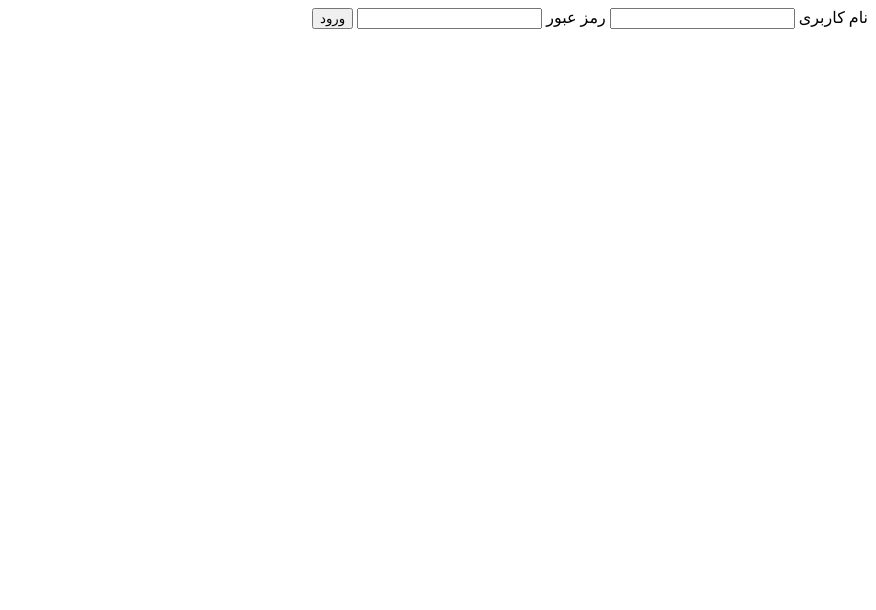
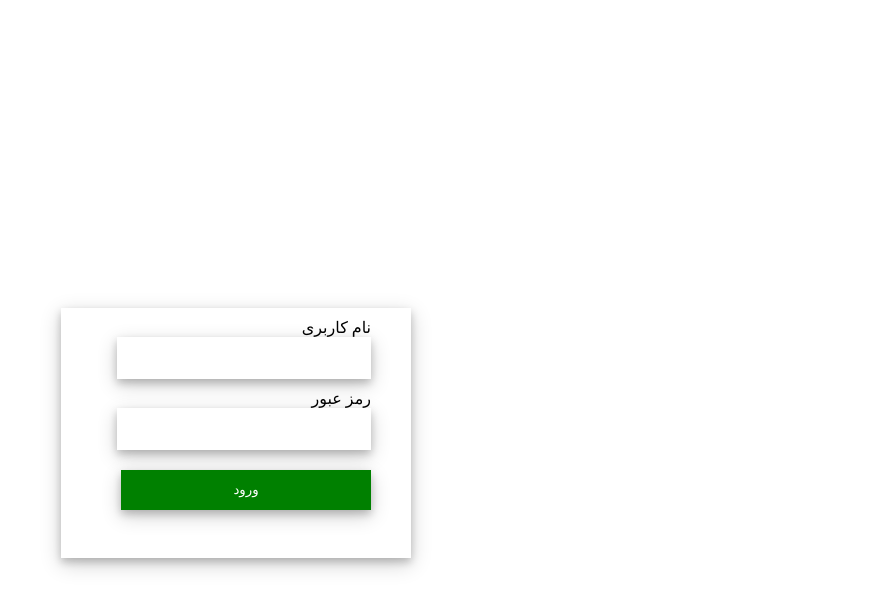
Before and after one commit to farshiddarvishi78/Login, a plain HTML site: page Index.html in a window 1280 px wide. Shown: the whole page, without its empty margins (404-1280 px from the left). Drawn offline with nearby package versions, Linux system fonts and the light colour scheme; a web font is replaced by a local one.

Commit message:
login-second-edition

```diff
--- a/Index.html
+++ b/Index.html
@@ -5,18 +5,20 @@
     <meta name="viewport" content="width=device-width, initial-scale=1.0">
     <title>Document</title>
     <link rel="stylesheet" href="style.css">
+    <script src="https://ajax.googleapis.com/ajax/libs/jquery/3.7.1/jquery.min.js"></script>
 </head>
 <body>
     <main>
 
         <form action="">
-            <label for="username">نام کاربری</label>
-            <input type="text" name="username" id="username">
+            <label for="username" class="input">نام کاربری</label>
+            <input type="text" class="input" name="username" id="username">
             <label for="password">رمز عبور</label>
-            <input type="password" name="password" id="username">
-            <input type="submit" value="ورود" >
+            <input type="password" class="password" name="password" id="password">
+            <input type="submit" class="submit" value="ورود" >
         </form>
 
+        <script src="assets/main.js"></script>
     </main>
 </body>
 </html>
--- /dev/null
+++ b/assets/main.js
@@ -0,0 +1,17 @@
+jQuery(document).ready(function(){
+
+    // let user_name = jQuery('#username');
+    // user_name.hide();
+
+    // let username = jQuery('label.input');
+    // username.hide();
+
+    // jQuery('input.submit').click(function(){
+    //     alert('آیا اطلاعات شما درست میباشد؟');
+    // });
+
+    // jQuery('input.password').mouseenter(function(){
+    //     alert('دقت داشته باشید فقط یکبار امکان تایید رمز میباشد بار دوم اکانت شما بن میشود.')
+    // });
+
+});
--- a/style.css
+++ b/style.css
@@ -0,0 +1,48 @@
+@font-face {
+    font-family: "Yekan-Bakh";
+    src: url(/assets//yekanbakh/YekanBakhNoEn-Regular.woff) format(woff);
+}
+
+
+main{
+    display: flex;
+    justify-content: center;
+}
+
+
+main form{
+    font-family: "Yekan-Bakh";
+    display: flex;
+    flex-direction: column;
+    margin-top: 300px;
+    align-items: right;
+    box-shadow: 0 4px 8px 0 rgba(0, 0, 0, 0.2), 0 6px 20px 0 rgba(0, 0, 0, 0.19);
+    height: 250px;
+    width: 350px;
+}
+
+
+label{
+
+    margin-top: 10px;
+    margin-right: 40px;
+
+
+}
+
+input{
+    box-shadow: 0 4px 8px 0 rgba(0, 0, 0, 0.2), 0 6px 20px 0 rgba(0, 0, 0, 0.19);
+    border: none;
+    width: 250px;
+    height: 40px;
+    margin-right: 40px;
+}
+
+input.submit{
+    font-family: "Yekan-Bakh";
+    color: white;
+    width: 250px;
+    margin-top: 20px;
+    background-color: green;
+
+}
```
